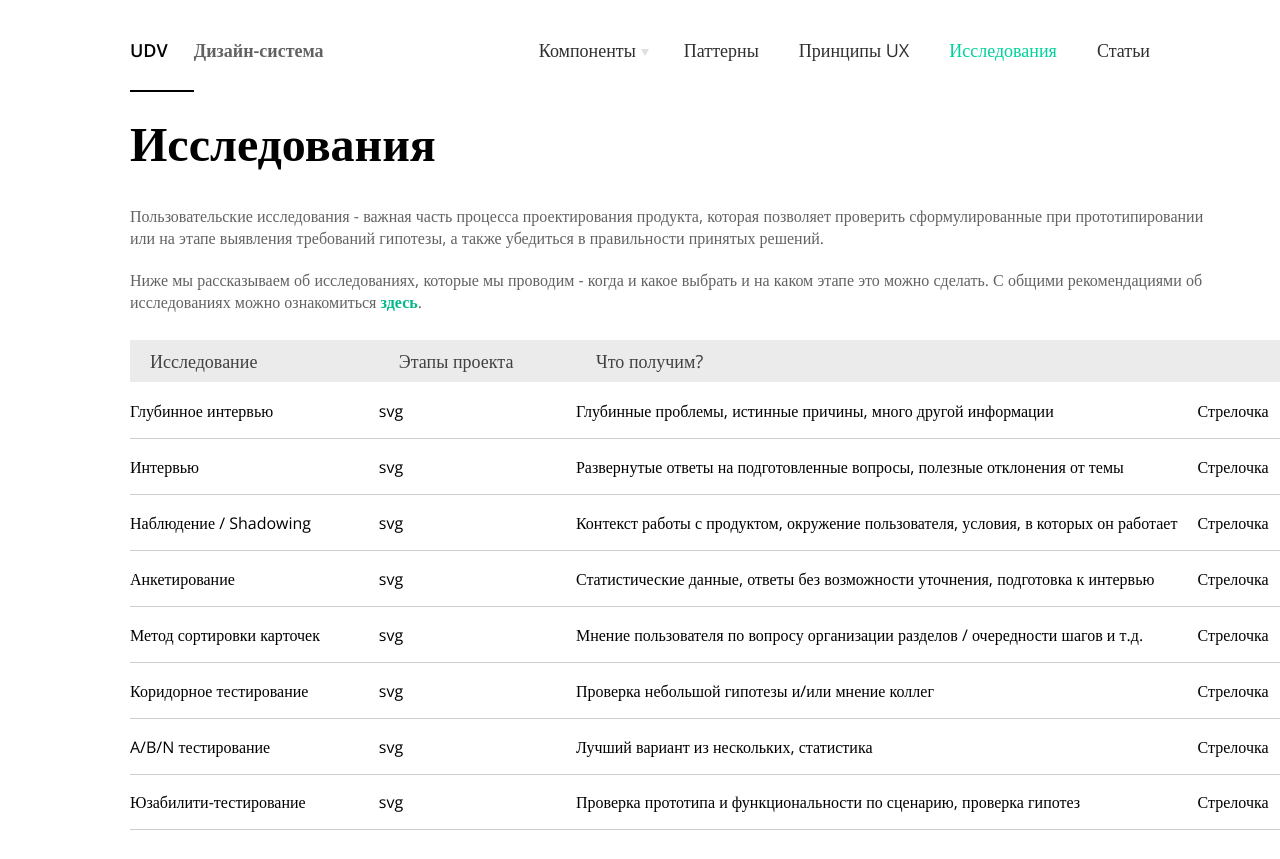
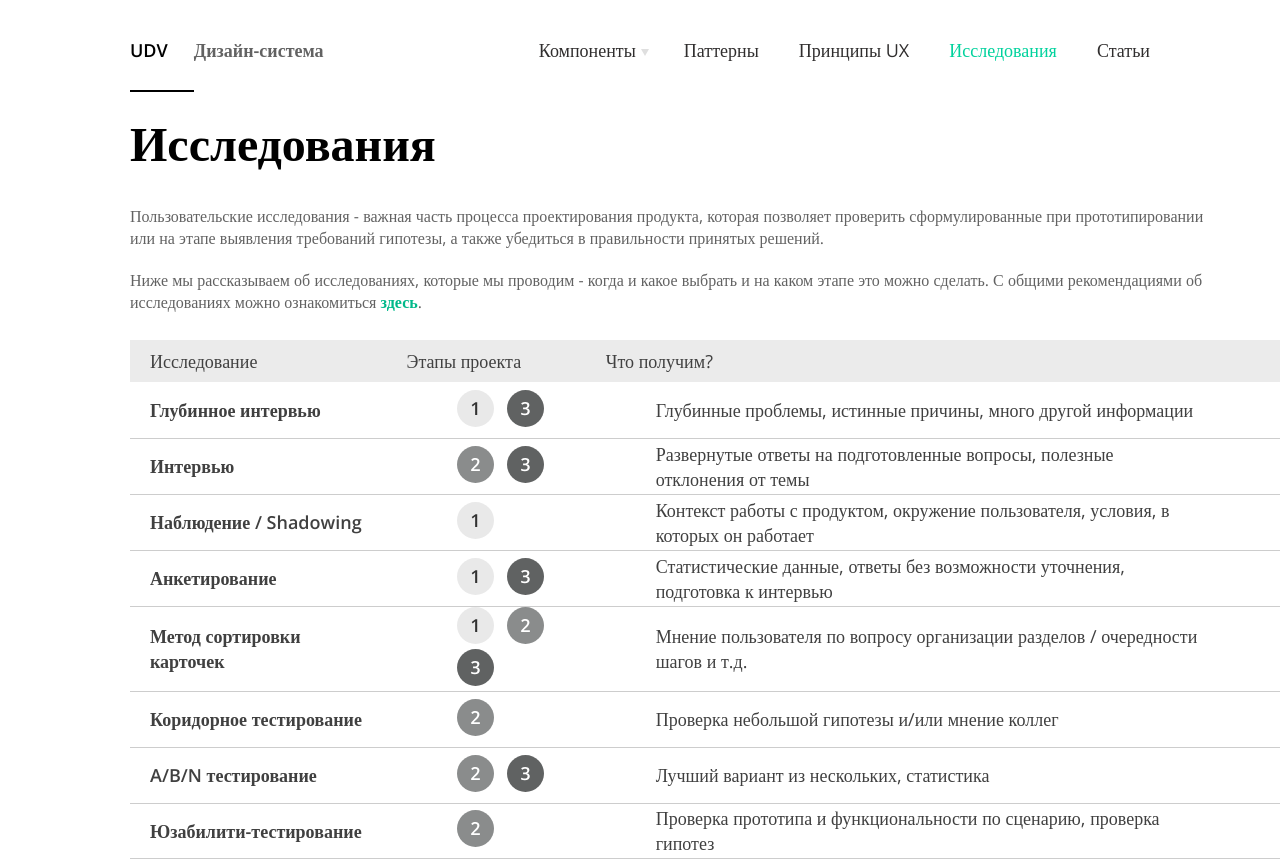
Before and after one commit to MakzaR/udv-design-system, a React (Create React App) app: page /research in a window 1280 px wide. Before the commit the page ends 830 px from the top, so only its background shows below. Built offline with nearby package versions, Linux system fonts and the light colour scheme.

Commit message:
finished styling table

```diff
--- a/src/components/Navbar.js
+++ b/src/components/Navbar.js
@@ -1,3 +1,4 @@
+import React from "react";
 import {NavLink, useLocation} from "react-router-dom";
 
 import styles from "./Navbar.module.css";
--- a/src/components/Submenu.js
+++ b/src/components/Submenu.js
@@ -1,3 +1,4 @@
+import React from "react";
 import {NavLink} from "react-router-dom";
 import {ReactSVG} from "react-svg";
 
--- a/src/components/pages/Research/Table/Table.js
+++ b/src/components/pages/Research/Table/Table.js
@@ -1,6 +1,12 @@
 import React from "react";
+import {ReactSVG} from "react-svg";
 
 import styles from "./Table.module.css";
+
+import one from "../../../../assets/one.svg";
+import two from "../../../../assets/two.svg";
+import three from "../../../../assets/three.svg";
+import arrow from "../../../../assets/arrow.svg";
 
 export default function Table() {
     return (
@@ -8,60 +14,128 @@ export default function Table() {
             <table>
                 <thead>
                 <tr>
-                    <th className={styles.firstColumn}>Исследование</th>
-                    <th className={styles.secondColumn}>Этапы проекта</th>
-                    <th className={styles.thirdColumn}>Что получим?</th>
+                    <th className={styles.firstColumn}>
+                        Исследование
+                    </th>
+                    <th className={styles.secondColumn}>
+                        Этапы проекта
+                    </th>
+                    <th className={styles.thirdColumn}>
+                        Что получим?
+                    </th>
                     <th className={styles.fourthColumn}/>
                 </tr>
                 </thead>
                 <tbody>
                 <tr>
-                    <td className={styles.firstColumn}>Глубинное интервью</td>
-                    <td className={styles.secondColumn}>svg</td>
-                    <td className={styles.thirdColumn}>Глубинные проблемы, истинные причины, много другой информации</td>
-                    <td className={styles.fourthColumn}>Стрелочка</td>
+                    <td className={styles.firstColumn}>
+                        Глубинное интервью
+                    </td>
+                    <td className={styles.secondColumn}>
+                        <ReactSVG src={one} wrapper="span"/>
+                        <ReactSVG src={three} wrapper="span"/>
+                    </td>
+                    <td className={styles.thirdColumn}>
+                        Глубинные проблемы, истинные причины, много другой информации
+                    </td>
+                    <td className={styles.fourthColumn}>
+                        <ReactSVG src={arrow} className={styles.arrow}/>
+                    </td>
                 </tr>
                 <tr>
-                    <td>Интервью</td>
-                    <td>svg</td>
-                    <td>Развернутые ответы на подготовленные вопросы, полезные отклонения от темы</td>
-                    <td>Стрелочка</td>
+                    <td className={styles.firstColumn}>
+                        Интервью
+                    </td>
+                    <td className={styles.secondColumn}>
+                        <ReactSVG src={two} wrapper="span"/>
+                        <ReactSVG src={three} wrapper="span"/>
+                    </td>
+                    <td className={styles.thirdColumn}>
+                        Развернутые ответы на подготовленные вопросы, полезные отклонения от темы
+                    </td>
+                    <td className={styles.fourthColumn}>
+                        <ReactSVG src={arrow} className={styles.arrow}/>
+                    </td>
                 </tr>
                 <tr>
-                    <td>Наблюдение / Shadowing</td>
-                    <td>svg</td>
-                    <td>Контекст работы с продуктом, окружение пользователя, условия, в которых он работает</td>
-                    <td>Стрелочка</td>
+                    <td className={styles.firstColumn}>
+                        Наблюдение / Shadowing
+                    </td>
+                    <td className={styles.secondColumn}>
+                        <ReactSVG src={one} wrapper="span"/>
+                    </td>
+                    <td className={styles.thirdColumn}>
+                        Контекст работы с продуктом, окружение пользователя, условия, в которых он работает
+                    </td>
+                    <td className={styles.fourthColumn}>
+                        <ReactSVG src={arrow} className={styles.arrow}/>
+                    </td>
                 </tr>
                 <tr>
-                    <td>Анкетирование</td>
-                    <td>svg</td>
-                    <td>Статистические данные, ответы без возможности уточнения, подготовка к интервью</td>
-                    <td>Стрелочка</td>
+                    <td className={styles.firstColumn}>
+                        Анкетирование
+                    </td>
+                    <td className={styles.secondColumn}>
+                        <ReactSVG src={one} wrapper="span"/>
+                        <ReactSVG src={three} wrapper="span"/>
+                    </td>
+                    <td className={styles.thirdColumn}>
+                        Статистические данные, ответы без возможности уточнения, подготовка к интервью
+                    </td>
+                    <td className={styles.fourthColumn}>
+                        <ReactSVG src={arrow} className={styles.arrow}/>
+                    </td>
                 </tr>
                 <tr>
-                    <td>Метод сортировки карточек</td>
-                    <td>svg</td>
-                    <td>Мнение пользователя по вопросу организации разделов / очередности шагов и т.д.</td>
-                    <td>Стрелочка</td>
+                    <td className={styles.firstColumn}>Метод сортировки карточек</td>
+                    <td className={styles.secondColumn}>
+                        <ReactSVG src={one} wrapper="span"/>
+                        <ReactSVG src={two} wrapper="span"/>
+                        <ReactSVG src={three} wrapper="span"/>
+                    </td>
+                    <td className={styles.thirdColumn}>
+                        Мнение пользователя по вопросу организации разделов / очередности шагов и т.д.
+                    </td>
+                    <td className={styles.fourthColumn}>
+                        <ReactSVG src={arrow} className={styles.arrow}/>
+                    </td>
                 </tr>
                 <tr>
-                    <td>Коридорное тестирование</td>
-                    <td>svg</td>
-                    <td>Проверка небольшой гипотезы и/или мнение коллег</td>
-                    <td>Стрелочка</td>
+                    <td className={styles.firstColumn}>Коридорное тестирование</td>
+                    <td className={styles.secondColumn}>
+                        <ReactSVG src={two} wrapper="span"/>
+                    </td>
+                    <td className={styles.thirdColumn}>
+                        Проверка небольшой гипотезы и/или мнение коллег
+                    </td>
+                    <td className={styles.fourthColumn}>
+                        <ReactSVG src={arrow} className={styles.arrow}/>
+                    </td>
                 </tr>
                 <tr>
-                    <td>A/B/N тестирование</td>
-                    <td>svg</td>
-                    <td>Лучший вариант из нескольких, статистика</td>
-                    <td>Стрелочка</td>
+                    <td className={styles.firstColumn}>A/B/N тестирование</td>
+                    <td className={styles.secondColumn}>
+                        <ReactSVG src={two} wrapper="span"/>
+                        <ReactSVG src={three} wrapper="span"/>
+                    </td>
+                    <td className={styles.thirdColumn}>
+                        Лучший вариант из нескольких, статистика
+                    </td>
+                    <td className={styles.fourthColumn}>
+                        <ReactSVG src={arrow} className={styles.arrow}/>
+                    </td>
                 </tr>
                 <tr>
-                    <td>Юзабилити-тестирование</td>
-                    <td>svg</td>
-                    <td>Проверка прототипа и функциональности по сценарию, проверка гипотез</td>
-                    <td>Стрелочка</td>
+                    <td className={styles.firstColumn}>Юзабилити-тестирование</td>
+                    <td className={styles.secondColumn}>
+                        <ReactSVG src={two} wrapper="span"/>
+                    </td>
+                    <td className={styles.thirdColumn}>
+                        Проверка прототипа и функциональности по сценарию, проверка гипотез
+                    </td>
+                    <td className={styles.fourthColumn}>
+                        <ReactSVG src={arrow} className={styles.arrow}/>
+                    </td>
                 </tr>
                 </tbody>
             </table>
--- a/src/components/pages/Research/Table/Table.module.css
+++ b/src/components/pages/Research/Table/Table.module.css
@@ -54,3 +54,35 @@ tr:last-child:hover td{
 .fourthColumn {
     width: 90px;
 }
+
+td.firstColumn {
+    font-weight: 600;
+    font-size: 18px;
+    line-height: 25px;
+    color: #404040;
+    padding-left: 20px;
+}
+
+th.secondColumn {
+    padding-left: 30px;
+}
+
+td.secondColumn {
+    padding-left: 80px;
+}
+
+td.thirdColumn {
+    font-weight: 400;
+    font-size: 18px;
+    line-height: 25px;
+    color: #404040;
+    padding-left: 70px;
+}
+
+.arrow {
+    visibility: hidden;
+}
+
+tr:hover .arrow {
+    visibility: visible;
+}
--- a/src/components/pages/UX/UX.js
+++ b/src/components/pages/UX/UX.js
@@ -1,4 +1,5 @@
 import React from "react";
+
 import Navbar from "../../Navbar";
 
 import styles from './UX.module.css'
```
Also changed, not shown: src/assets/arrow.svg (added).
